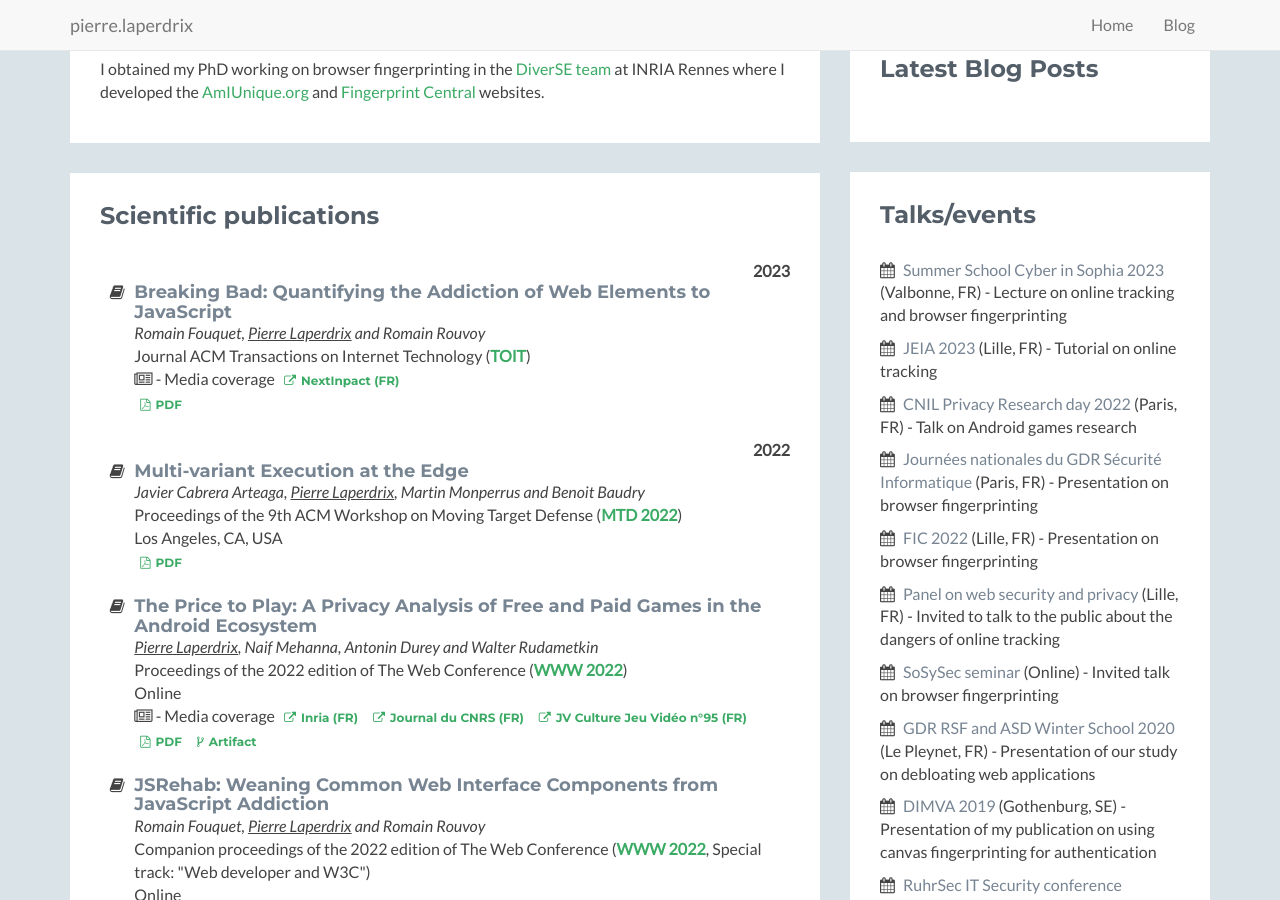
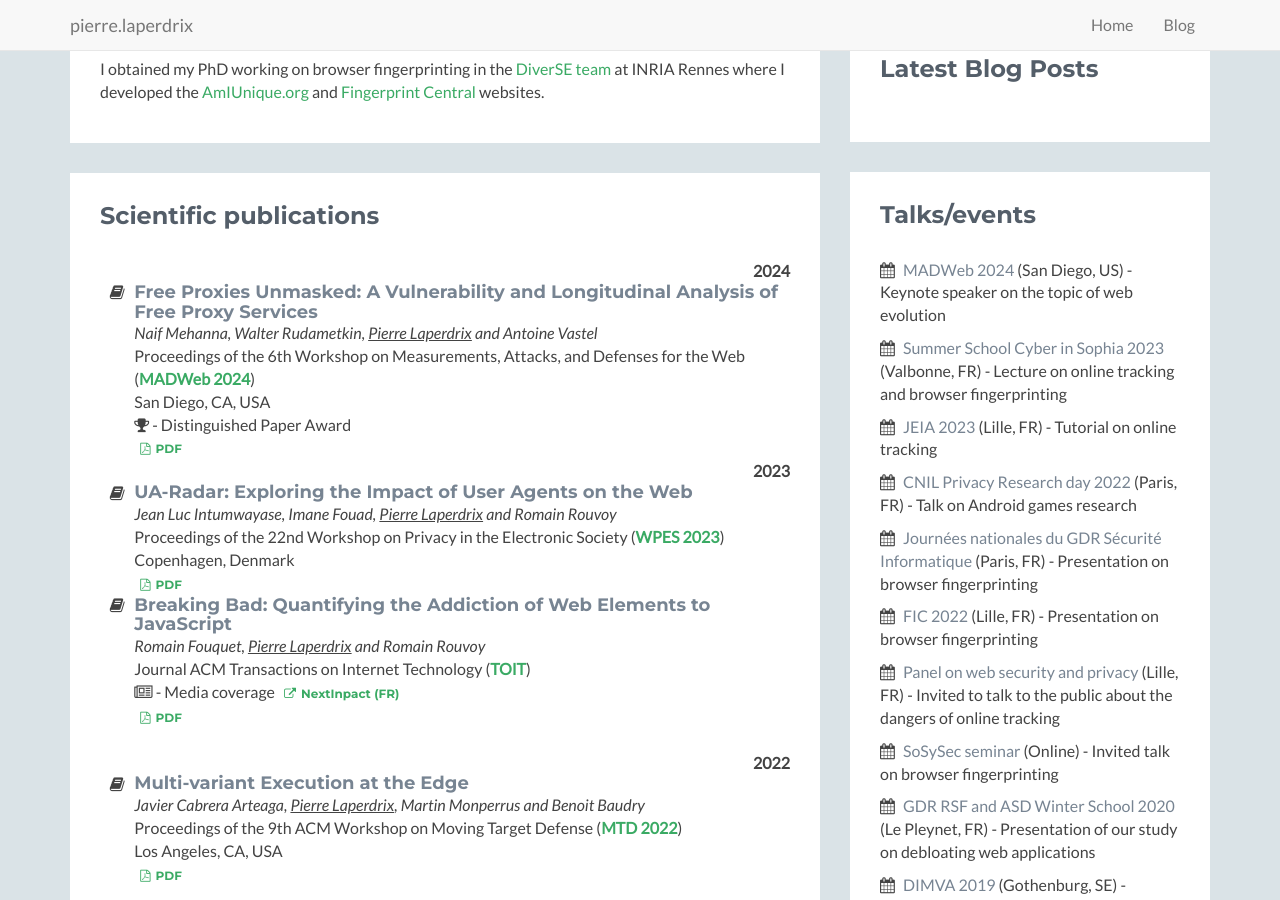
Before and after one commit to plaperdr/plaperdr.github.io, a Jekyll site: the page built from index.html, in a window 1280 px wide and 900 px high, scrolled down 517 px. Built offline with Jekyll 4.4.1, drawn with Linux system fonts in a browser that asks for light colours; some of the changed text lies outside the part shown.

Commit message:
Updating site

```diff
--- a/index.html
+++ b/index.html
@@ -43,7 +43,29 @@ layout: home
                     <h2 class="heading">Scientific publications</h2>
                     <div class="content">
                         <ul class="fa-ul">
+                            <li style="text-align:right"><b>2024</b></li>
+                            <li><i class="fa-li fa fa-book"></i>
+                                <h4 class="title">Free Proxies Unmasked: A Vulnerability and Longitudinal Analysis of Free Proxy Services</h4>
+                                <span><i> Naif Mehanna, Walter Rudametkin, <span class="me">Pierre Laperdrix</span> and Antoine Vastel</i></span><br>
+                                <span>Proceedings of the 6th Workshop on Measurements, Attacks, and Defenses for the Web
+                                    (<b><a href="https://www.wpes2023.conf.kth.se/index.html" target="_blank">MADWeb 2024</a></b>)
+                                    <br>San Diego, CA, USA
+                                </span><br>
+                                <span><i class="fa fa-trophy" aria-hidden="true"></i> - Distinguished Paper Award</span><br>
+                                <a class="btn btn-secondary btn-xs" href="https://hal.science/hal-04489166v1/document" target="_blank"><i class="fa fa-file-pdf-o"></i>PDF</a>
+                            </li><!--//li-->
+
                             <li style="text-align:right"><b>2023</b></li>
+                            <li><i class="fa-li fa fa-book"></i>
+                                <h4 class="title">UA-Radar: Exploring the Impact of User Agents on the Web</h4>
+                                <span><i> Jean Luc Intumwayase, Imane Fouad, <span class="me">Pierre Laperdrix</span> and Romain Rouvoy</i></span><br>
+                                <span>Proceedings of the 22nd Workshop on Privacy in the Electronic Society
+                                    (<b><a href="https://www.wpes2023.conf.kth.se/index.html" target="_blank">WPES 2023</a></b>)
+                                    <br>Copenhagen, Denmark
+                                </span><br>
+                                <a class="btn btn-secondary btn-xs" href="https://hal.science/hal-04271971v1/document" target="_blank"><i class="fa fa-file-pdf-o"></i>PDF</a>
+                            </li><!--//li-->
+
                             <li><i class="fa-li fa fa-book"></i>
                                 <h4 class="title">Breaking Bad: Quantifying the Addiction of Web Elements to JavaScript</h4>
                                 <span><i>Romain Fouquet, <span class="me">Pierre Laperdrix</span> and Romain Rouvoy</i></span><br>
@@ -369,8 +391,15 @@ layout: home
                     <div class="content">
                         <i class="fa fa-pencil"></i> Vice-president of the <a href="https://www.cnil.fr/en/launch-7th-edition-cnil-inria-privacy-award" target="_blank">CNIL-Inria Privacy Award 2022</a>
                         <br>
+                        Jury member of the <a href="https://www.cnil.fr/en/launch-8th-edition-cnil-inria-privacy-award" target="_blank">CNIL-Inria Privacy Award 2023</a>
+                        <br>
                         <i class="fa fa-pencil"></i> Program Committee member for:
                         <ul>
+                            <li><a href="https://www.sigsac.org/ccs/CCS2024/" target="_blank">CCS 2024</a> (Track "Web Security")</li>
+                            <li><a href="https://www.usenix.org/conference/woot24/call-for-papers" target="_blank">WOOT 2024</a></li>
+                            <li><a href="https://secweb.work/" target="_blank">SecWeb 2024</a></li>
+                            <li><a href="https://secopera.eu/eurosec-2024/" target="_blank">EuroSec 2024</a></li>
+                            <li><a href="https://madweb.work/" target="_blank">MADWeb 2024</a></li>
                             <li><a href="https://www.usenix.org/conference/usenixsecurity24" target="_blank">USENIX Security 2024</a></li>
                             <li><a href="https://www.sigsac.org/ccs/CCS2023/" target="_blank">CCS 2023</a> (Track "Web Security")</li>
                             <li><a href="https://secweb.work/" target="_blank">SecWeb 2023</a></li>
@@ -434,6 +463,8 @@ layout: home
 
                 <h2 class="heading">Awards</h2>
                 <div class="content">
+                    <i class="fa fa-trophy" aria-hidden="true"></i> - Best Paper Award at MADWeb'24 for the article "Free Proxies Unmasked: A Vulnerability and Longitudinal Analysis of Free Proxy Services"<br>
+
                     <i class="fa fa-trophy" aria-hidden="true"></i> - First place at CSAW'22 MENA Applied Research Competition for the article "DRAWNAPART: A Device Identification Technique based on Remote GPU Fingerprinting"<br>
 
                     <i class="fa fa-trophy" aria-hidden="true"></i> - 2018 CNIL-Inria European Privacy Protection award for the article "Beauty and the Beast: Diverting modern web browsers to build unique browser fingerprints"<br>
@@ -652,6 +683,7 @@ layout: home
                     <h2 class="heading">Talks/events</h2>
                     <div class="content">
                         <ul class="list-unstyled">
+                            <li><i class="fa fa-calendar"></i> <a target="_blank" href="https://madweb.work/program24/">MADWeb 2024</a> (San Diego, US) - Keynote speaker on the topic of web evolution</li>
                             <li><i class="fa fa-calendar"></i> <a target="_blank" href="https://www.s3.eurecom.fr/~aurel/summer-school-2023/schedule/">Summer School Cyber in Sophia 2023</a> (Valbonne, FR) - Lecture on online tracking and browser fingerprinting</li>
                             <li><i class="fa fa-calendar"></i> <a target="_blank" href="https://informatique.univ-lille.fr/jeia/2023.html">JEIA 2023</a> (Lille, FR) - Tutorial on online tracking</li>
                             <li><i class="fa fa-calendar"></i> <a target="_blank" href="https://www.cnil.fr/en/privacy-research-day-2022">CNIL Privacy Research day 2022</a> (Paris, FR) - Talk on Android games research</li>
```
